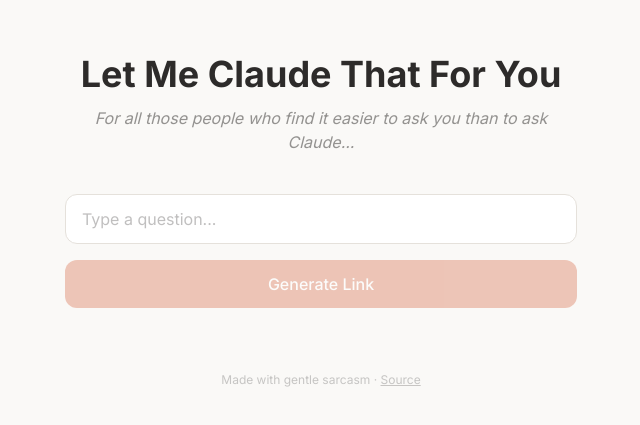
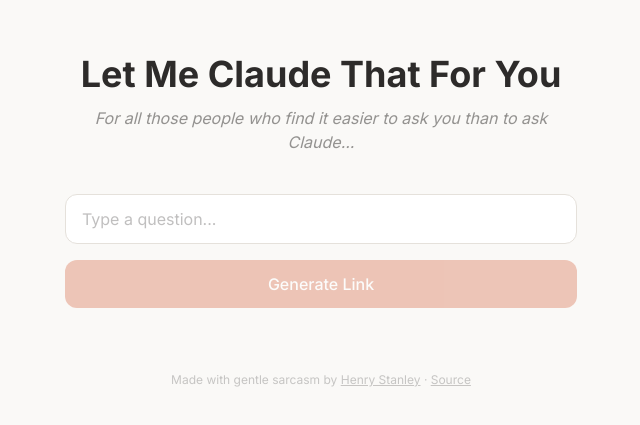
Before and after one commit to henryaj/lmctfy, a Next.js app: page / in a window 1280 px wide. Shown: the part 179-604 px from the top of the page, without its empty margins (319-959 px from the left). Built offline with nearby package versions, Linux system fonts and the light colour scheme.

Commit message:
Remove query-specific meta tags from shared links, add author link
Strip OpenGraph/title metadata that revealed the question in link
previews. Add Henry Stanley attribution link to footer.

Co-Authored-By: Claude Opus 4.6 (1M context) <noreply@anthropic.com>

```diff
--- a/app/components/InputForm.tsx
+++ b/app/components/InputForm.tsx
@@ -89,7 +89,16 @@ export default function InputForm() {
       </div>
 
       <footer className="mt-16 text-claude-text/25 text-xs">
-        Made with gentle sarcasm &middot;{" "}
+        Made with gentle sarcasm by{" "}
+        <a
+          href="https://henrystanley.com"
+          target="_blank"
+          rel="noopener noreferrer"
+          className="underline hover:text-claude-text/40 transition-colors"
+        >
+          Henry Stanley
+        </a>
+        {" "}&middot;{" "}
         <a
           href="https://github.com/henryaj/lmctfy"
           target="_blank"
--- a/app/page.tsx
+++ b/app/page.tsx
@@ -12,19 +12,7 @@ function decodeQuery(q: string): string {
   return decodeURIComponent(q.replace(/\+/g, " "));
 }
 
-export async function generateMetadata({ searchParams }: Props): Promise<Metadata> {
-  const { q } = await searchParams;
-  if (q) {
-    const question = decodeQuery(q);
-    return {
-      title: `LMCTFY: ${question}`,
-      description: "Someone thought you should ask Claude this...",
-      openGraph: {
-        title: `LMCTFY: ${question}`,
-        description: "Someone thought you should ask Claude this...",
-      },
-    };
-  }
+export async function generateMetadata(): Promise<Metadata> {
   return {
     title: "Let Me Claude That For You",
     description:
```
